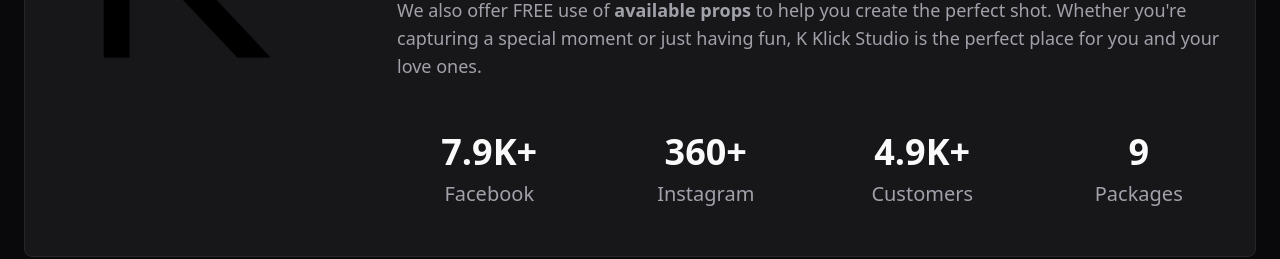
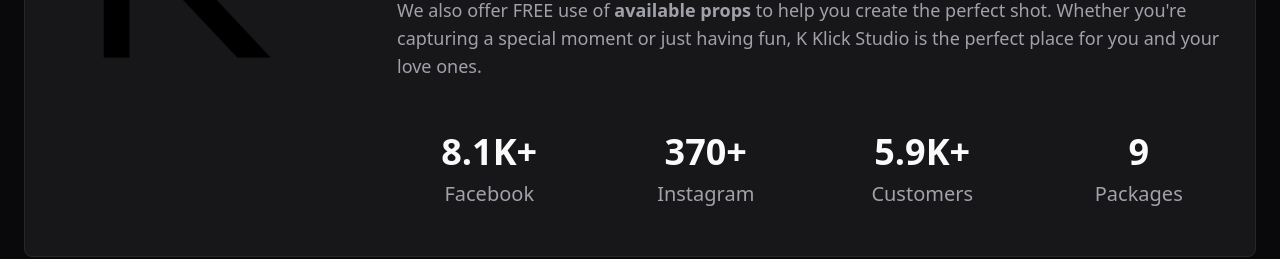
Before and after one commit to aelcode/kklick_landing_page, a React (Vite) app: page / in a window 1280 px wide. Shown: the part 1120-1379 px from the top of the page. Built offline with nearby package versions, Linux system fonts and the light colour scheme.

Commit message:
update statistics for august

```diff
--- a/src/components/Statistics.tsx
+++ b/src/components/Statistics.tsx
@@ -6,15 +6,15 @@ export const Statistics = () => {
 
   const stats: statsProps[] = [
     {
-      quantity: '7.9K+',
+      quantity: '8.1K+',
       description: 'Facebook',
     },
     {
-      quantity: '360+',
+      quantity: '370+',
       description: 'Instagram',
     },
     {
-      quantity: '4.9K+',
+      quantity: '5.9K+',
       description: 'Customers',
     },
     {
```
